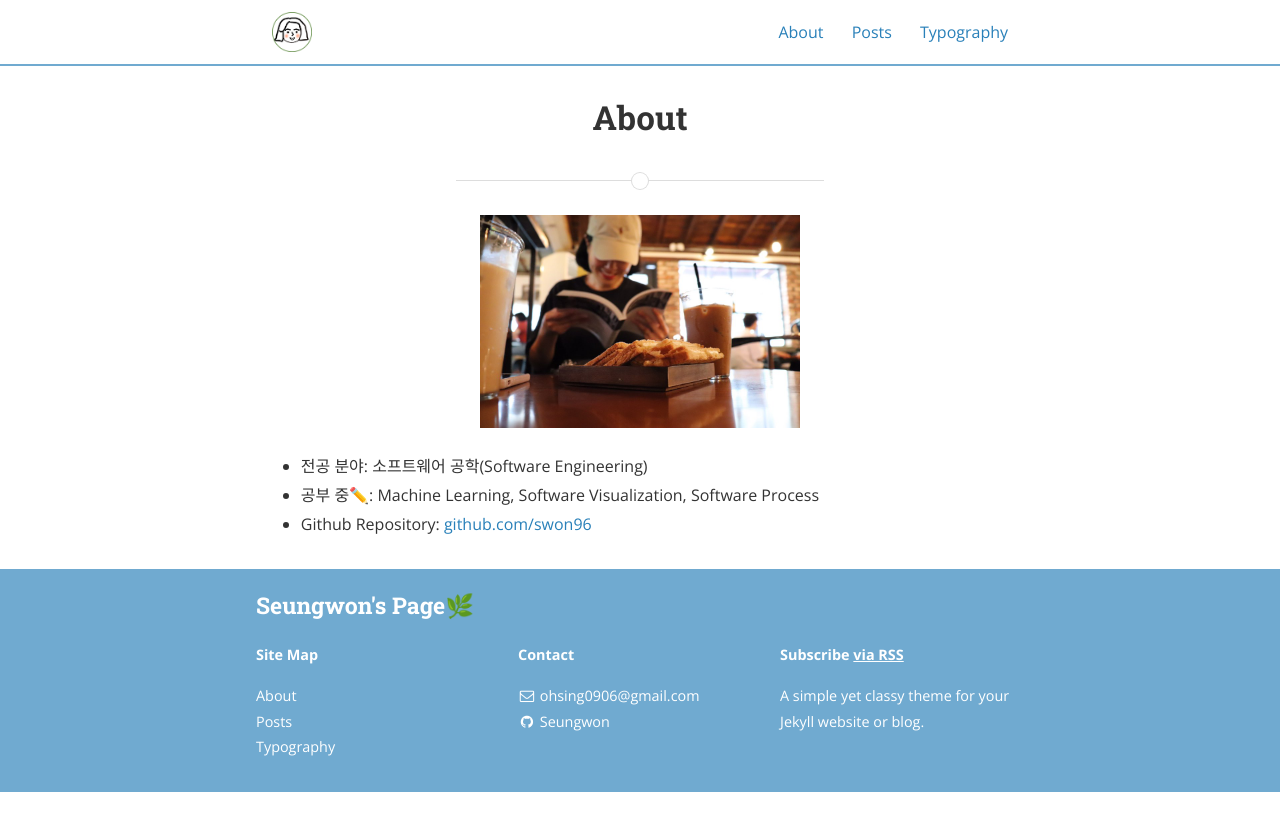
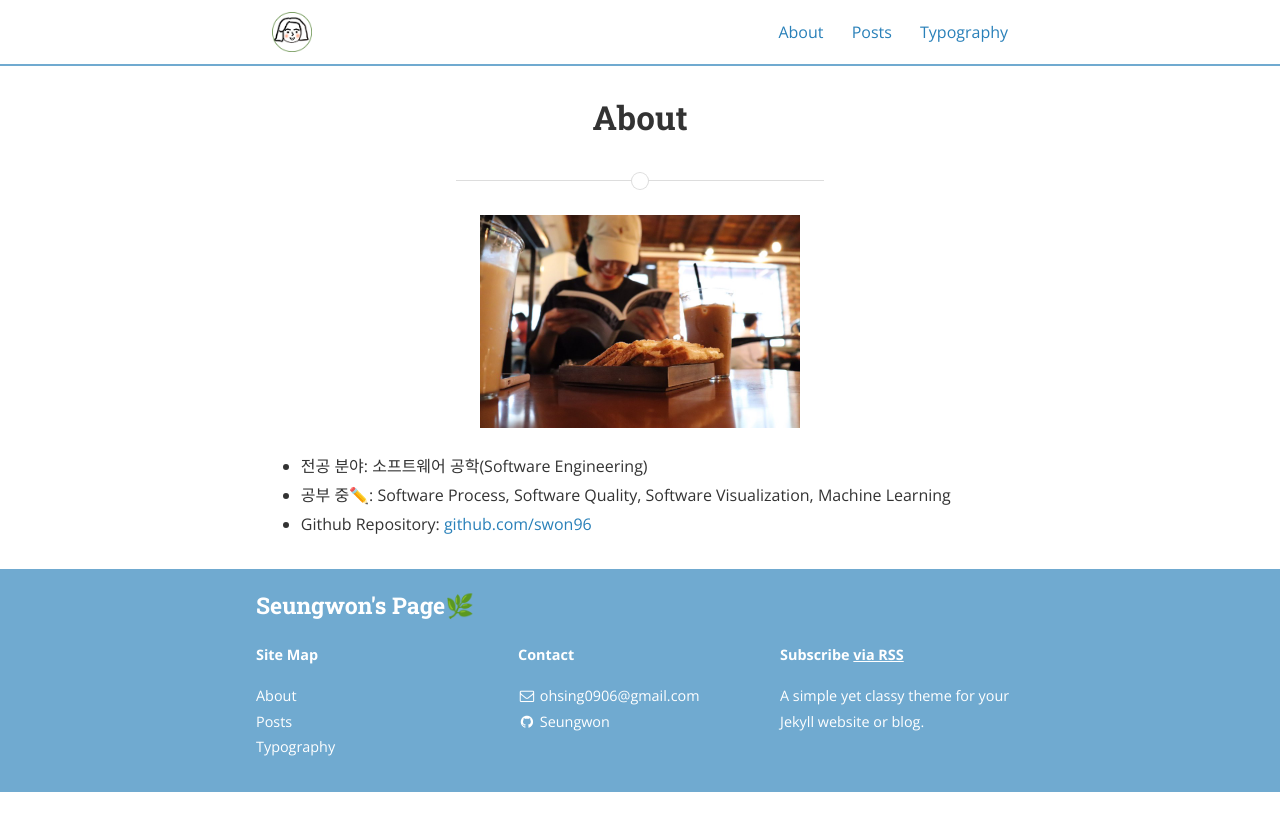
Before and after one commit to swon96/swon96.github.io, a Jekyll site: the page built from about.md, in a window 1280 px wide. Shown: the top 831 px of the page. Built offline with Jekyll 4.4.1, drawn with Linux system fonts in a browser that asks for light colours; nearby versions of some CDN libraries.

Commit message:
이력 변경

```diff
--- a/about.md
+++ b/about.md
@@ -8,5 +8,5 @@ permalink: /about/
 
 
 - 전공 분야: 소프트웨어 공학(Software Engineering)
-- 공부 중✏️: Machine Learning, Software Visualization, Software Process
+- 공부 중✏️: Software Process, Software Quality, Software Visualization, Machine Learning
 - Github Repository: [github.com/swon96](https://github.com/swon96/ML)
```
Also changed, not shown: 1 other file.
